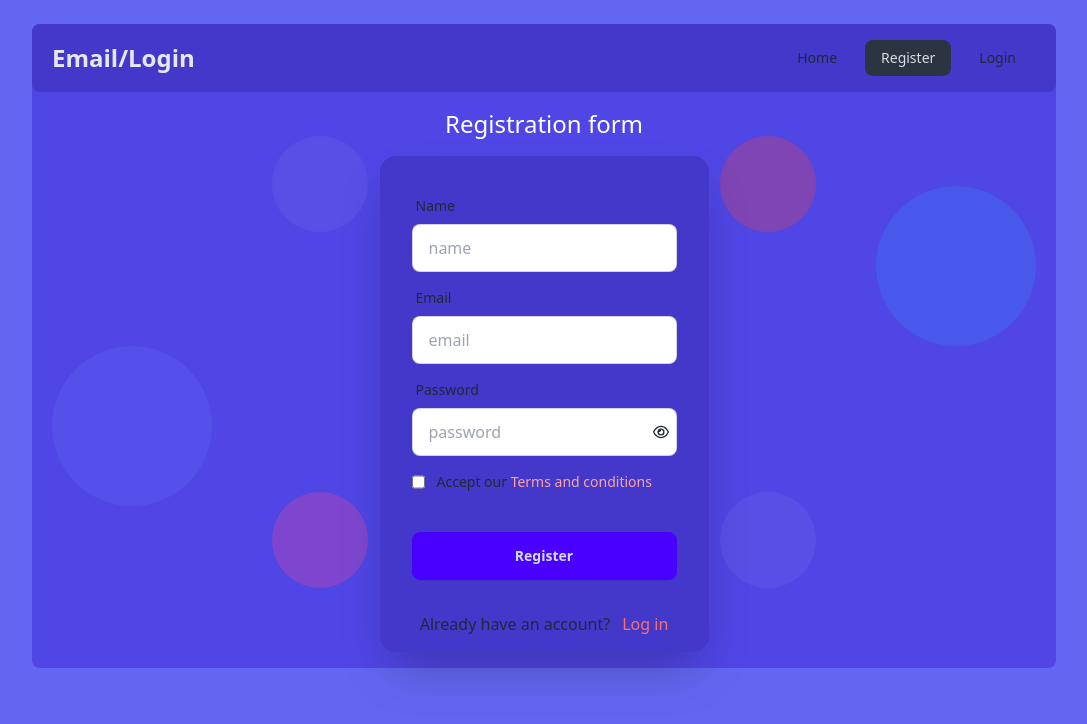
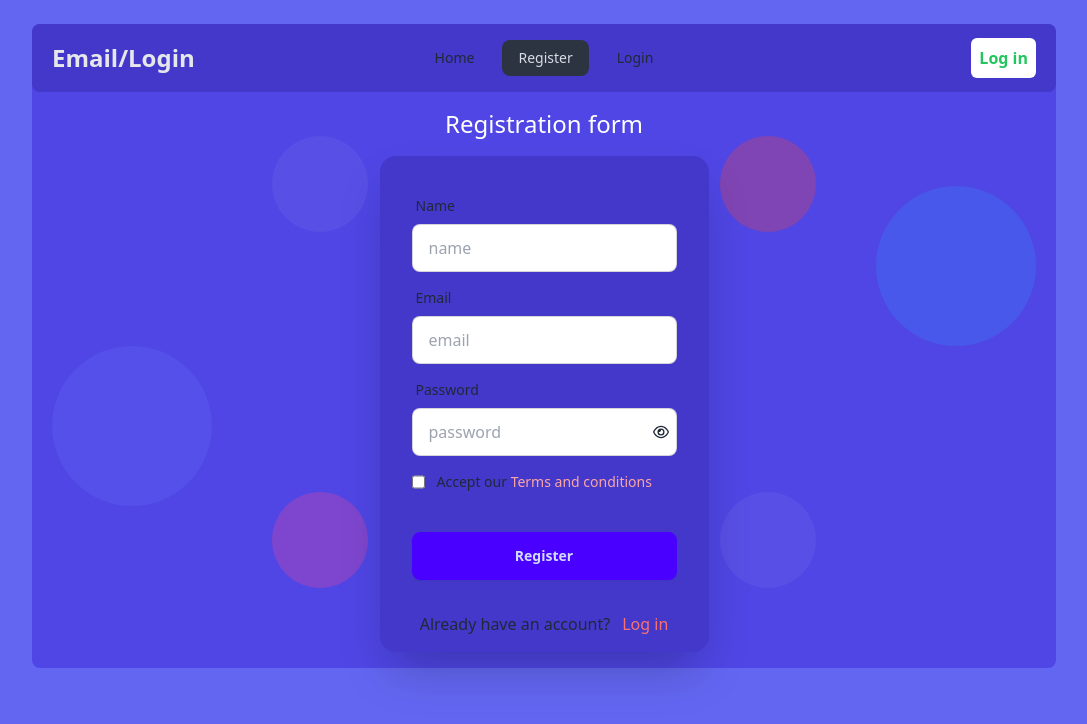
Before and after one commit to Sawon-52/email-login-and-register, a React (Vite) app: page /register in a window 1280 px wide. Shown: the top 724 px of the page, without its empty margins (96-1183 px from the left). Built offline with nearby package versions, Linux system fonts and the light colour scheme; no server answers.

Commit message:
save user data using onAuthStateChange and show  user name when user log in

```diff
--- a/src/Components/Header/Header.jsx
+++ b/src/Components/Header/Header.jsx
@@ -1,9 +1,20 @@
-import { NavLink } from "react-router-dom";
+import { useContext } from "react";
+import { Link, NavLink } from "react-router-dom";
+import { AuthContext } from "../../Context/AuthProvider/AuthProvider";
 
 const Header = () => {
+  const { user, logOut } = useContext(AuthContext);
+
+  const handleLogOut = () => {
+    logOut()
+      .then(() => {
+        console.log("user logged out Successfully");
+      })
+      .catch((error) => console.error(error));
+  };
   const links = (
     <>
-      <li >
+      <li>
         <NavLink to="/">Home</NavLink>
       </li>
       <li>
@@ -31,8 +42,22 @@ const Header = () => {
           </div>
           <a className="text-2xl font-bold text-gray-200">Email/Login</a>
         </div>
-        <div className="navbar-end hidden lg:flex">
+        <div className="navbar-center hidden lg:flex">
           <ul className="menu menu-horizontal px-1 gap-3">{links}</ul>
+        </div>
+        <div className="navbar-end hidden lg:flex gap-5">
+          {user ? (
+            <>
+              <span>{user.displayName}</span>
+              <button onClick={handleLogOut} className="text-red-500 font-bold bg-white p-2 rounded-md">
+                Sign out
+              </button>
+            </>
+          ) : (
+            <Link to="/login">
+              <button className="text-green-500 font-bold bg-white p-2 rounded-md">Log in</button>
+            </Link>
+          )}
         </div>
       </div>
     </div>
--- a/src/Context/AuthProvider/AuthProvider.jsx
+++ b/src/Context/AuthProvider/AuthProvider.jsx
@@ -1,5 +1,5 @@
-import { createUserWithEmailAndPassword, getAuth, signInWithEmailAndPassword } from "firebase/auth";
-import { createContext, useState } from "react";
+import { createUserWithEmailAndPassword, getAuth, onAuthStateChanged, signInWithEmailAndPassword, signOut } from "firebase/auth";
+import { createContext, useEffect, useState } from "react";
 import app from "../../Firebase/firebase.config";
 
 export const AuthContext = createContext(null);
@@ -16,7 +16,23 @@ const AuthProvider = ({ children }) => {
     return signInWithEmailAndPassword(auth, email, password);
   };
 
-  const authInfo = { user, createUser, SignInUser };
+  const logOut = () => {
+    return signOut(auth);
+  };
+
+  //obser auth state change
+  useEffect(() => {
+    const unSubcribe = onAuthStateChanged(auth, (currentUser) => {
+      console.log("Cournt value of the current user", currentUser);
+      setUser(currentUser);
+    });
+
+    return () => {
+      unSubcribe();
+    };
+  }, [auth]);
+
+  const authInfo = { user, createUser, SignInUser, logOut };
 
   return (
     <div>
```
